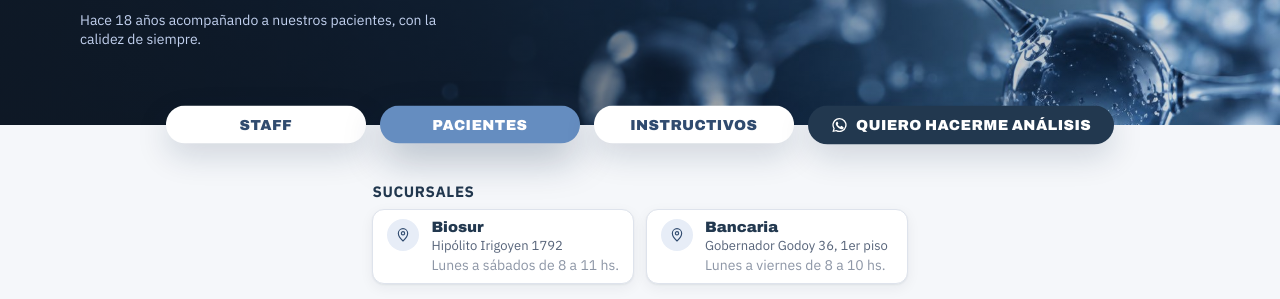
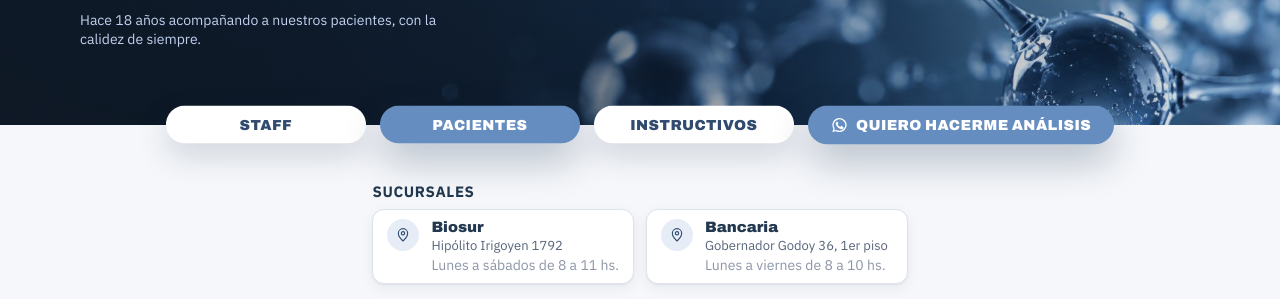
Before and after one commit to lahuella2026/sitio-biosur, a plain HTML site: page public/index.html in a window 1280 px wide. Shown: the part 135-434 px from the top of the page. Drawn offline with Linux system fonts and the light colour scheme.

Commit message:
Add files via upload

```diff
--- a/public/styles.css
+++ b/public/styles.css
@@ -139,7 +139,8 @@ main.simple{ max-width:880px; margin:0 auto; padding:28px 20px 60px; width:100%;
   order:0;
 }
 .cta-pill.pill-whatsapp{
-  background:var(--navy-900); color:#fff; gap:8px; width:auto; padding:10px 22px;
+  background:var(--brand-blue); color:#fff; gap:8px; width:auto; padding:10px 22px;
+  box-shadow:0 16px 38px rgba(11,37,69,.28);
 }
 .cta-pill.pill-whatsapp:hover{ background:var(--navy-800); }
 .cta-pill.pill-whatsapp svg{ width:17px; height:17px; flex-shrink:0; }
```
